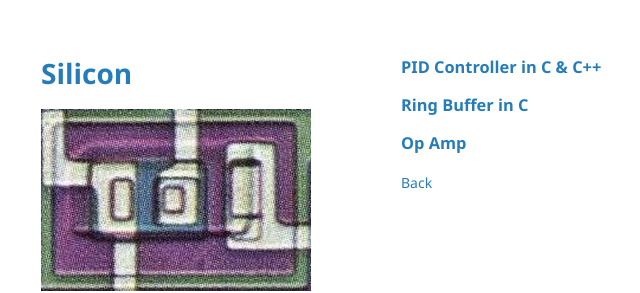
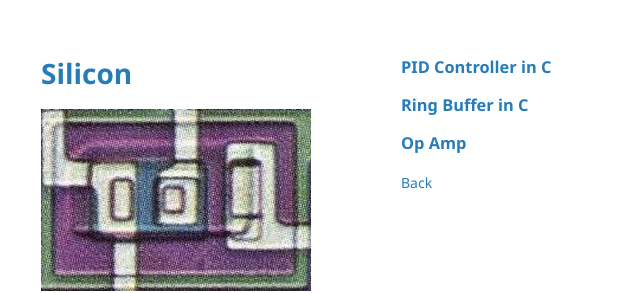
Before and after one commit to tkoetting03/silicon, a Jekyll site: the page built from indexblog.md, in a window 1280 px wide. Shown: the top 293 px of the page, without its empty margins (169-809 px from the left). Built offline with Jekyll 4.4.1, drawn with Linux system fonts in a browser that asks for light colours; our own code applies the rules of GitHub Pages for plain Markdown files.

```diff
--- a/indexblog.md
+++ b/indexblog.md
@@ -1,4 +1,4 @@
-### [PID Controller in C & C++](https://github.com/tkoetting03/PID-Tuner)
+### [PID Controller in C](https://github.com/tkoetting03/PID-Tuner)
 
 ### [Ring Buffer in C](https://github.com/tkoetting03/Ring-Buffer/tree/main)
 
```
